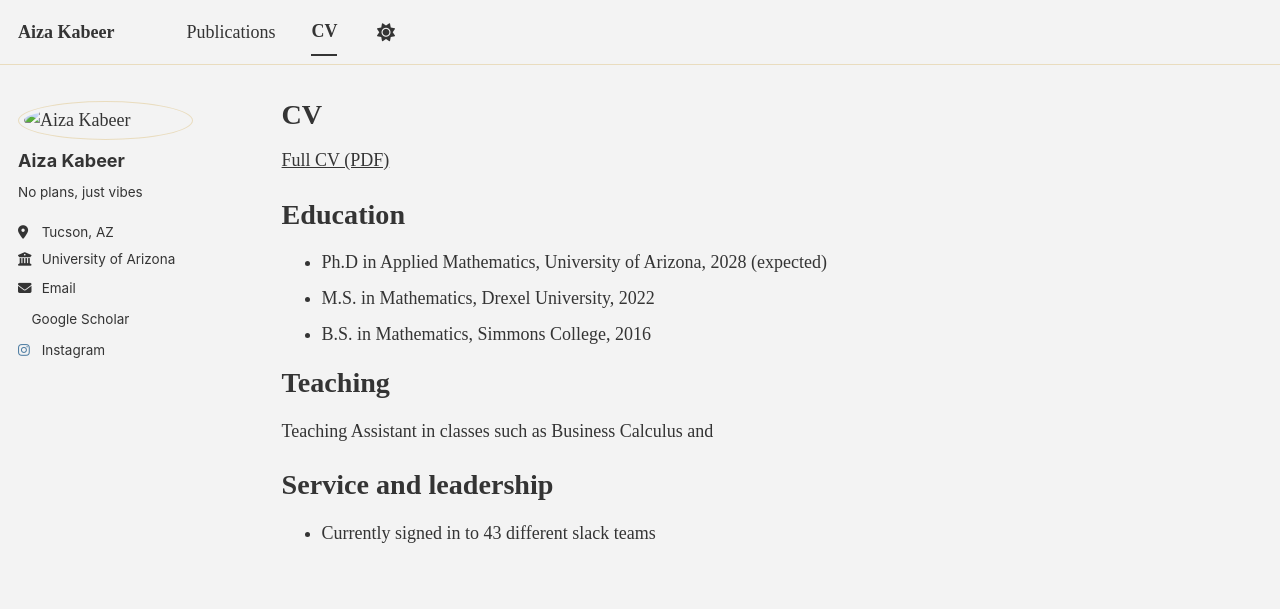
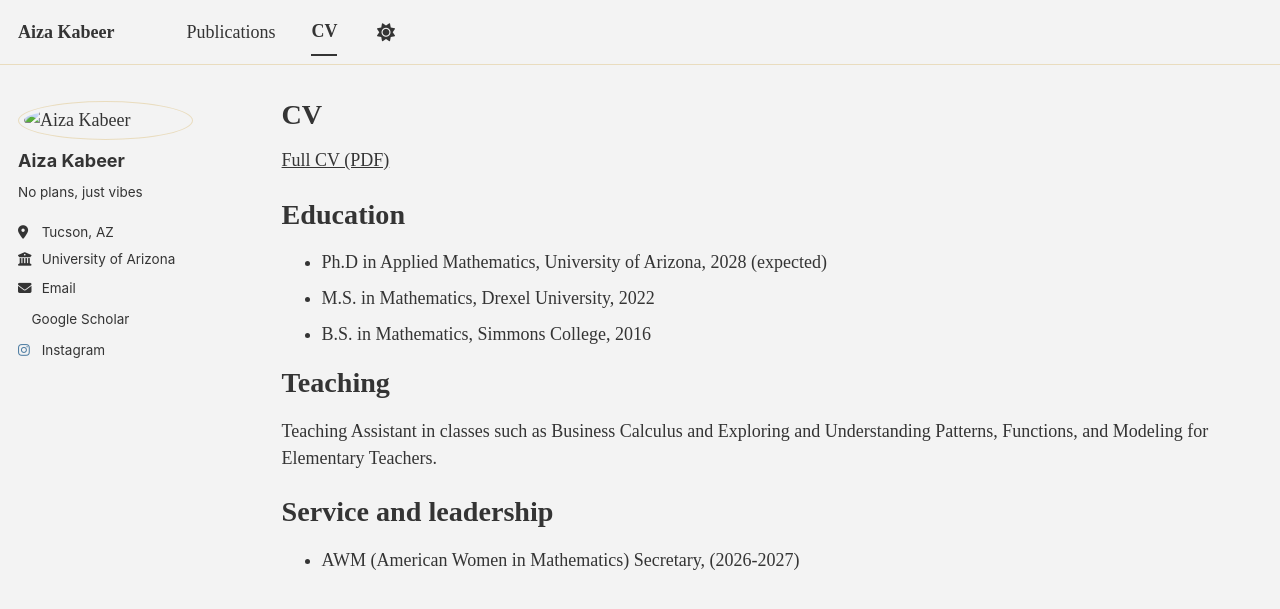
Before and after one commit to aiza-k/aiza-k.github.io, a Jekyll site: the page built from _pages/cv.md, in a window 1280 px wide. Shown: the top 609 px of the page. Built offline with Jekyll 4.4.1, drawn with Linux system fonts in a browser that asks for light colours; a script bundle is joined from its source files by our own code; a style sheet for code colours, icons or effects is not loaded.

Commit message:
Revise CV details and update PDF link
Updated CV with corrected PDF link and added teaching and service details.

```diff
--- a/_pages/cv.md
+++ b/_pages/cv.md
@@ -9,7 +9,7 @@ redirect_from:
 
 {% include base_path %}
 
-[Full CV (PDF)](/files/cv.pdf)
+[Full CV (PDF)](/files/CV.pdf)
 
 Education
 ======
@@ -47,8 +47,8 @@ Education
 
 Teaching
 ======
-  Teaching Assistant in classes such as Business Calculus and
+  Teaching Assistant in classes such as Business Calculus and Exploring and Understanding Patterns, Functions, and Modeling for Elementary Teachers.
 
 Service and leadership
 ======
-* Currently signed in to 43 different slack teams
+* AWM (American Women in Mathematics) Secretary, (2026-2027)
```
